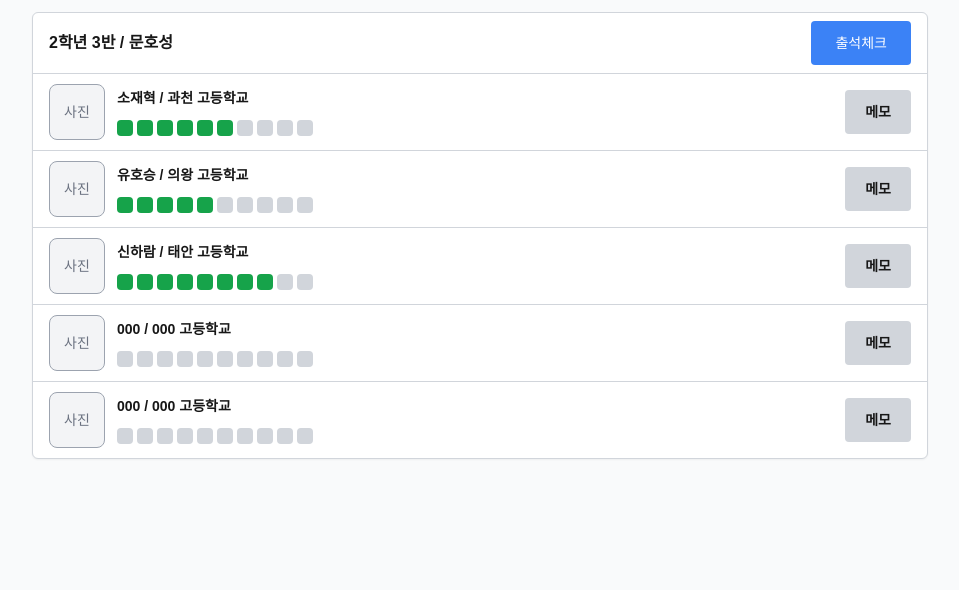
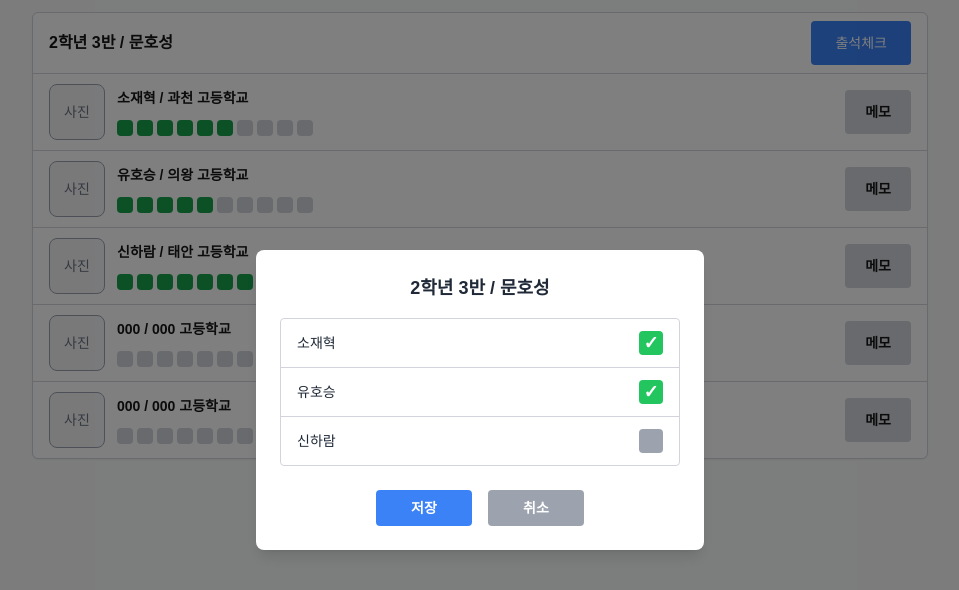
Before and after one commit to moonblueblue/together-go, a Next.js app: page /class in a window 1280 px wide. Both pictures are taken after a click on the button "출석체크". Shown: the top 590 px of the page, without its empty margins (160-1119 px from the left). Built offline with nearby package versions, Linux system fonts and the light colour scheme.

Commit message:
출석체크 모달 추가

```diff
--- a/app/class/page.tsx
+++ b/app/class/page.tsx
@@ -2,6 +2,8 @@
 
 import { useState } from "react";
 import { useRouter } from "next/navigation";
+
+import CheckModal from "@/components/CheckModal";
 
 export default function ClassPage() {
   // state
@@ -43,6 +45,8 @@ export default function ClassPage() {
     },
   ]);
 
+  const [isModalOpen, setIsModalOpen] = useState(false);
+
   // router
   const router = useRouter();
 
@@ -50,6 +54,18 @@ export default function ClassPage() {
   const handleNavigation = () => {
     router.push("/class/detail");
   };
+  const handleOpenModal = () => setIsModalOpen(true);
+  const handleCloseModal = () => setIsModalOpen(false);
+  const handleSave = (updatedStudents: any) => {
+    console.log("Updated Students:", updatedStudents);
+  };
+
+  // variables
+  const student_list: any = [
+    { id: 1, name: "소재혁", isPresent: true },
+    { id: 2, name: "유호승", isPresent: true },
+    { id: 3, name: "신하람", isPresent: false },
+  ];
 
   return (
     <div className="min-h-screen bg-gray-50 px-2 py-3">
@@ -57,9 +73,20 @@ export default function ClassPage() {
         {/* 상단 헤더 */}
         <div className="flex items-center justify-between border-b border-gray-300 px-4 py-2">
           <h1 className="text-base font-bold">2학년 3반 / 문호성</h1>
-          <button className="rounded bg-blue-500 px-6 py-3 text-sm text-white hover:bg-blue-600">
+          <button
+            className="rounded bg-blue-500 px-6 py-3 text-sm text-white hover:bg-blue-600"
+            onClick={handleOpenModal}
+          >
             출석체크
           </button>
+
+          {/* 모달 */}
+          <CheckModal
+            isOpen={isModalOpen}
+            onClose={handleCloseModal}
+            students={student_list}
+            onSave={handleSave}
+          />
         </div>
 
         {/* 학생 목록 */}
--- /dev/null
+++ b/components/CheckModal.tsx
@@ -0,0 +1,91 @@
+"use client";
+
+import { useState } from "react";
+
+export default function CheckModal({
+  isOpen,
+  onClose,
+  students,
+  onSave,
+}: {
+  isOpen: boolean;
+  onClose: () => void;
+  students: { id: number; name: string; isPresent: boolean }[];
+  onSave: (
+    updatedStudents: { id: number; name: string; isPresent: boolean }[],
+  ) => void;
+}) {
+  const [studentList, setStudentList] = useState(students);
+
+  const toggleAttendance = (id: number) => {
+    setStudentList((prevList) =>
+      prevList.map((student) =>
+        student.id === id
+          ? { ...student, isPresent: !student.isPresent }
+          : student,
+      ),
+    );
+  };
+
+  const handleSave = () => {
+    onSave(studentList);
+    onClose();
+  };
+
+  if (!isOpen) return null;
+
+  return (
+    <div className="fixed inset-0 z-50 flex items-center justify-center bg-black bg-opacity-50">
+      <div className="relative mx-4 w-full max-w-md rounded-lg bg-white p-6 shadow-lg">
+        {/* 모달 제목 */}
+        <h2 className="mb-4 text-center text-lg font-bold text-gray-800">
+          2학년 3반 / 문호성
+        </h2>
+
+        {/* 학생 출석 체크 리스트 */}
+        <div className="mb-6 rounded border border-gray-300">
+          {studentList.map((student, index) => (
+            <div
+              key={student.id}
+              className={`flex items-center justify-between px-4 py-3 ${
+                index !== studentList.length - 1
+                  ? "border-b border-gray-300"
+                  : ""
+              }`}
+            >
+              <span className="text-sm font-medium text-gray-800">
+                {student.name}
+              </span>
+              <button
+                onClick={() => toggleAttendance(student.id)}
+                className={`flex h-6 w-6 items-center justify-center rounded ${
+                  student.isPresent ? "bg-green-500" : "bg-gray-400"
+                }`}
+              >
+                {student.isPresent && (
+                  <span className="text-lg font-bold text-white">✓</span>
+                )}
+              </button>
+            </div>
+          ))}
+        </div>
+
+        {/* 하단 버튼 */}
+        <div className="flex justify-center space-x-4">
+          <button
+            onClick={handleSave}
+            className="w-24 rounded bg-blue-500 px-4 py-2 text-sm font-bold text-white hover:bg-blue-600"
+          >
+            저장
+          </button>
+          <button
+            onClick={onClose}
+            className="w-24 rounded bg-gray-400 px-4 py-2 text-sm font-bold text-white hover:bg-gray-500"
+          >
+            취소
+          </button>
+        </div>
+      </div>
+    </div>
+  );
+}
```
Also changed, not shown: 1 other file (tests, documents, lock files or other folders).
